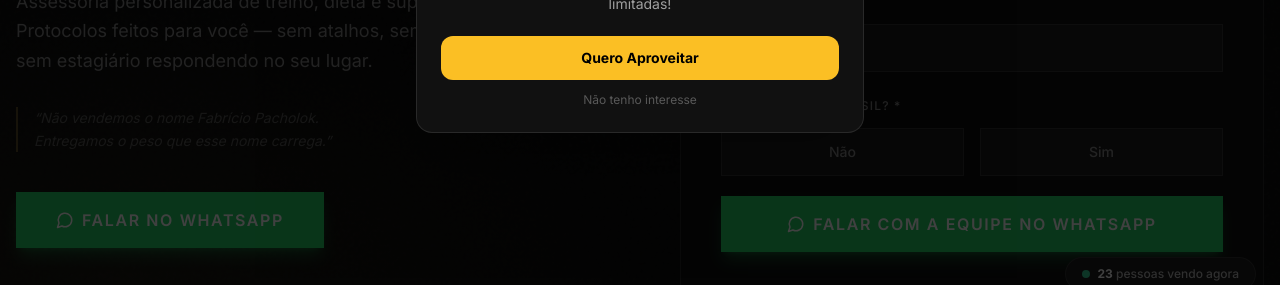
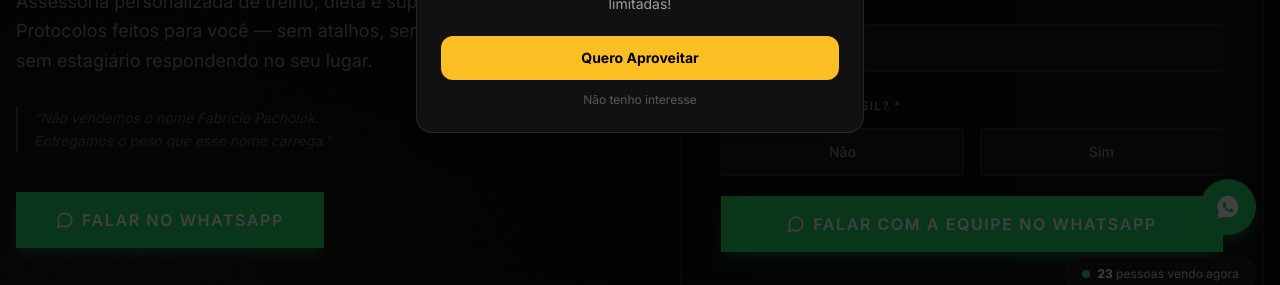
Before and after one commit to Brunovisk1/pacholok-team-site, a Next.js app: page / in a window 1280 px wide. Shown: the part 485-770 px from the top of the page. Built offline with nearby package versions, Linux system fonts and the light colour scheme; a web font is replaced by a local one.

Commit message:
feat: add WhatsApp floating bubble with message balloon

```diff
--- a/src/app/page.tsx
+++ b/src/app/page.tsx
@@ -14,6 +14,7 @@ import { SocialProofToast } from "@/components/ui/SocialProofToast";
 import { VacancyProvider } from "@/components/ui/VacancyContext";
 import { LiveViewerBadge } from "@/components/ui/LiveViewerBadge";
 import { ExitIntentPopup } from "@/components/ui/ExitIntentPopup";
+import { WhatsAppBubble } from "@/components/ui/WhatsAppBubble";
 
 export default function HomePage() {
   return (
@@ -75,6 +76,9 @@ export default function HomePage() {
       {/* Exit-intent — dispara ao mover cursor para fora pelo topo */}
       <ExitIntentPopup />
 
+      {/* WhatsApp bubble */}
+      <WhatsAppBubble />
+
       {/* Popup promocional — aparece após 4 segundos */}
       <PromoPopup
         delay={4000}
--- /dev/null
+++ b/src/components/ui/WhatsAppBubble.tsx
@@ -0,0 +1,110 @@
+"use client";
+
+import { useEffect, useState } from "react";
+import { X } from "lucide-react";
+import { siteConfig } from "@/content/site";
+import { buildWhatsAppURL } from "@/lib/whatsapp";
+
+const WA_URL = buildWhatsAppURL(
+  siteConfig.contact.whatsappNumber,
+  "Olá! Vim pelo site da Pacholok Team e tenho algumas dúvidas antes de escolher meu plano. Pode me ajudar?"
+);
+
+// Ícone SVG oficial do WhatsApp
+function WhatsAppIcon({ size = 28 }: { size?: number }) {
+  return (
+    <svg
+      width={size}
+      height={size}
+      viewBox="0 0 32 32"
+      fill="none"
+      xmlns="http://www.w3.org/2000/svg"
+      aria-hidden="true"
+    >
+      <path
+        d="M16 3C9.373 3 4 8.373 4 15c0 2.385.668 4.61 1.832 6.502L4 29l7.697-1.807A11.94 11.94 0 0016 28c6.627 0 12-5.373 12-12S22.627 3 16 3z"
+        fill="white"
+      />
+      <path
+        d="M21.5 18.5c-.3-.15-1.77-.874-2.044-.973-.275-.1-.474-.15-.674.15-.2.3-.773.973-.947 1.173-.175.2-.35.224-.649.075-.3-.15-1.266-.467-2.412-1.49-.892-.794-1.494-1.775-1.669-2.075-.175-.3-.018-.462.131-.61.134-.133.3-.347.45-.52.149-.174.199-.299.299-.498.1-.2.05-.375-.025-.524-.075-.15-.674-1.623-.923-2.22-.243-.585-.49-.506-.674-.516l-.575-.01c-.2 0-.524.075-.799.375s-1.05 1.024-1.05 2.497 1.075 2.897 1.225 3.097c.15.2 2.115 3.226 5.124 4.524.716.308 1.275.492 1.71.63.718.228 1.372.196 1.889.119.576-.086 1.771-.723 2.021-1.422.25-.698.25-1.297.175-1.422-.075-.124-.275-.199-.574-.348z"
+        fill="#25D366"
+      />
+    </svg>
+  );
+}
+
+export function WhatsAppBubble() {
+  const [balloonVisible, setBalloonVisible] = useState(false);
+  const [balloonDismissed, setBalloonDismissed] = useState(false);
+
+  // Exibe balão após 8s (só uma vez)
+  useEffect(() => {
+    const show = setTimeout(() => {
+      if (!balloonDismissed) setBalloonVisible(true);
+    }, 8000);
+    return () => clearTimeout(show);
+  }, []);
+
+  // Esconde balão automaticamente após 7s de exibição
+  useEffect(() => {
+    if (!balloonVisible) return;
+    const hide = setTimeout(() => setBalloonVisible(false), 7000);
+    return () => clearTimeout(hide);
+  }, [balloonVisible]);
+
+  function dismissBalloon() {
+    setBalloonVisible(false);
+    setBalloonDismissed(true);
+  }
+
+  return (
+    <div className="fixed bottom-20 right-6 z-50 flex flex-col items-end gap-2">
+      {/* Balão de mensagem */}
+      <div
+        className={`relative max-w-[220px] rounded-2xl rounded-br-sm border border-white/10 bg-[#1a1a1a] px-4 py-3 shadow-xl transition-all duration-300 ${
+          balloonVisible
+            ? "opacity-100 translate-y-0 pointer-events-auto"
+            : "opacity-0 translate-y-2 pointer-events-none"
+        }`}
+      >
+        {/* Fechar balão */}
+        <button
+          onClick={dismissBalloon}
+          className="absolute -right-1.5 -top-1.5 flex h-5 w-5 items-center justify-center rounded-full bg-white/10 text-white/40 hover:text-white transition"
+        >
+          <X size={10} />
+        </button>
+
+        <p className="text-xs leading-relaxed text-white/80">
+          Alguma dúvida sobre os planos?{" "}
+          <span className="font-semibold text-white">Fala comigo! 👋</span>
+        </p>
+
+        <a
+          href={WA_URL}
+          target="_blank"
+          rel="noopener noreferrer"
+          onClick={dismissBalloon}
+          className="mt-2 inline-block rounded-lg bg-[#25D366] px-3 py-1.5 text-xs font-bold text-white transition hover:bg-[#20b858]"
+        >
+          Chamar no WhatsApp
+        </a>
+
+        {/* Rabinho do balão */}
+        <div className="absolute -bottom-2 right-3 h-0 w-0 border-l-8 border-r-0 border-t-8 border-l-transparent border-t-[#1a1a1a]" />
+      </div>
+
+      {/* Botão flutuante */}
+      <a
+        href={WA_URL}
+        target="_blank"
+        rel="noopener noreferrer"
+        onClick={dismissBalloon}
+        aria-label="Falar no WhatsApp"
+        className="flex h-14 w-14 items-center justify-center rounded-full bg-[#25D366] shadow-lg shadow-[#25D366]/30 transition hover:bg-[#20b858] hover:scale-105 active:scale-95"
+      >
+        <WhatsAppIcon size={28} />
+      </a>
+    </div>
+  );
+}
```
